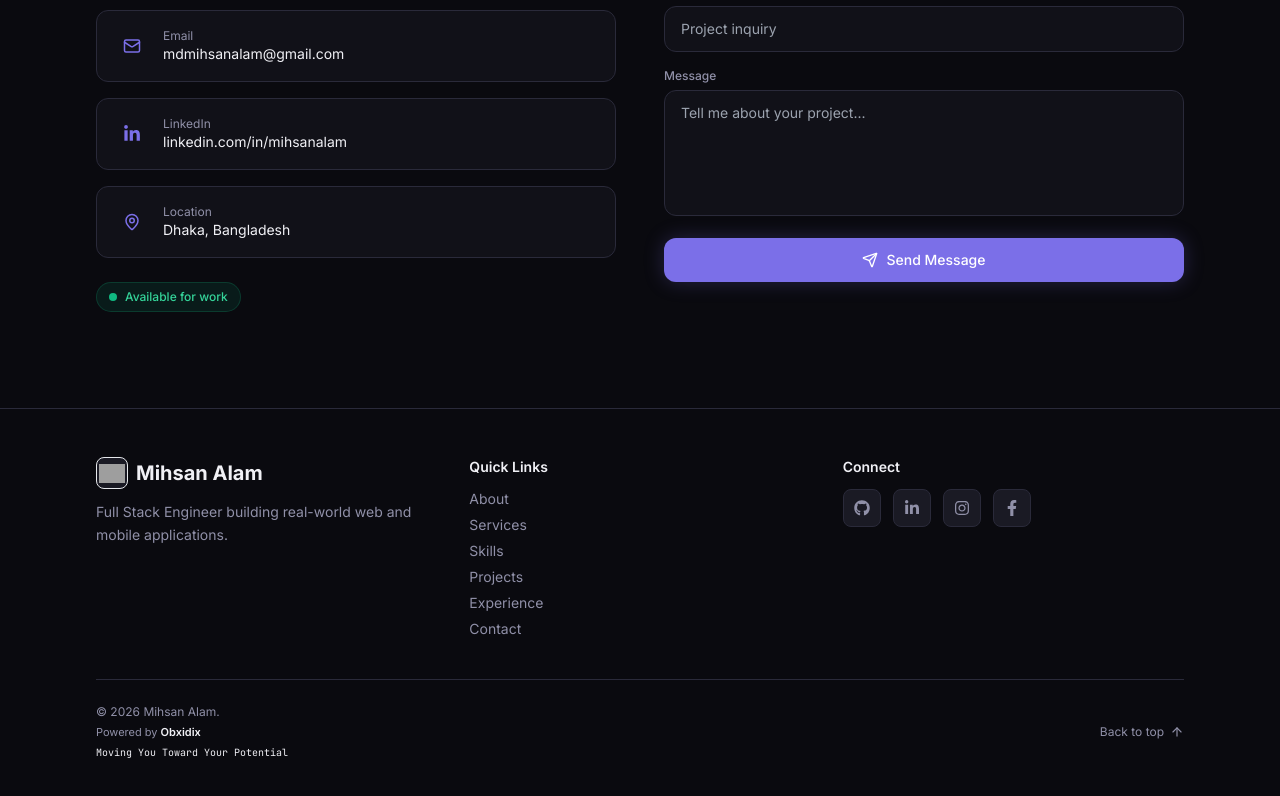
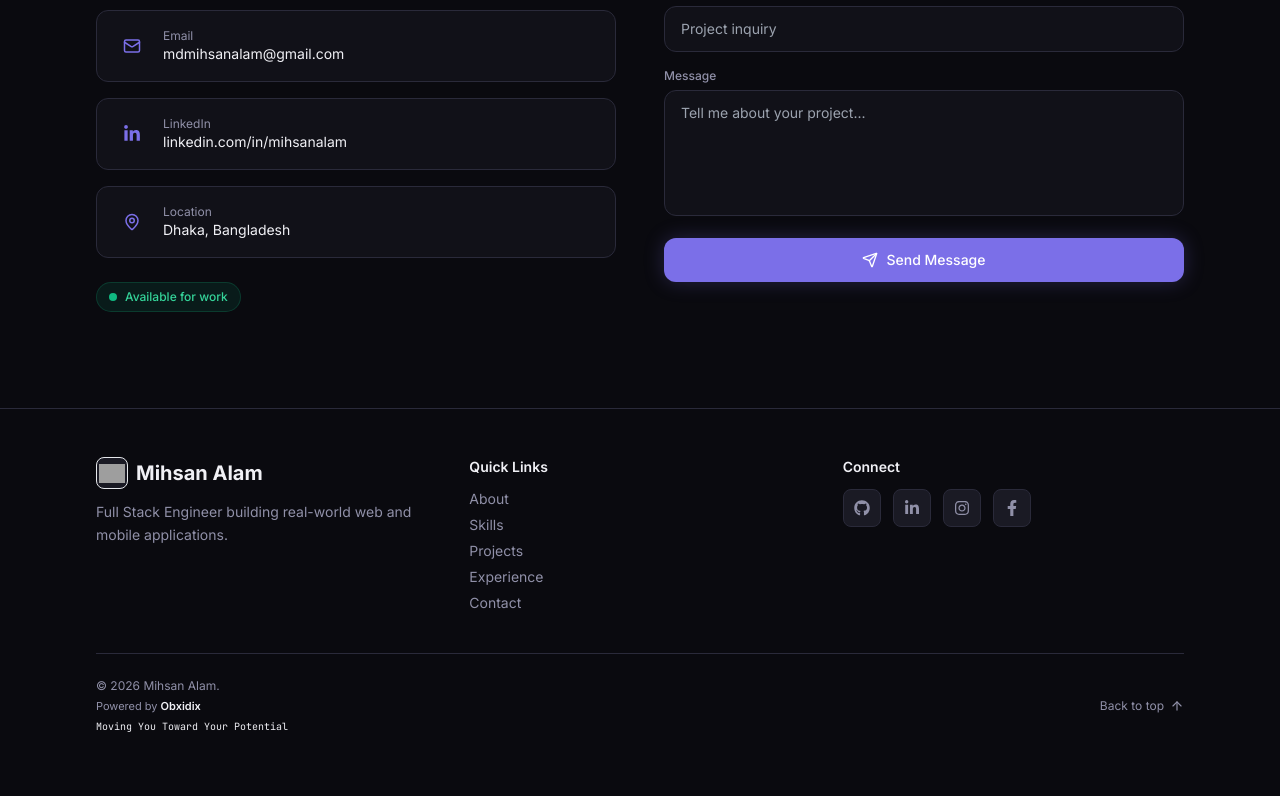
Before and after one commit to mihsanalam/mihsan-portfolio, a Next.js app: page / in a window 1280 px wide. Shown: the part 7243-8039 px from the top of the page. Built offline with nearby package versions, Linux system fonts and the light colour scheme; grey boxes are pictures that could not be loaded.

Commit message:
Footer: remove Services quick link

```diff
--- a/src/components/layout/Footer.tsx
+++ b/src/components/layout/Footer.tsx
@@ -5,7 +5,6 @@ import { FaGithub, FaLinkedinIn, FaInstagram, FaFacebookF } from "react-icons/fa
 
 const footerLinks = [
   { label: "About", href: "#about" },
-  { label: "Services", href: "#services" },
   { label: "Skills", href: "#skills" },
   { label: "Projects", href: "#projects" },
   { label: "Experience", href: "#experience" },
```
